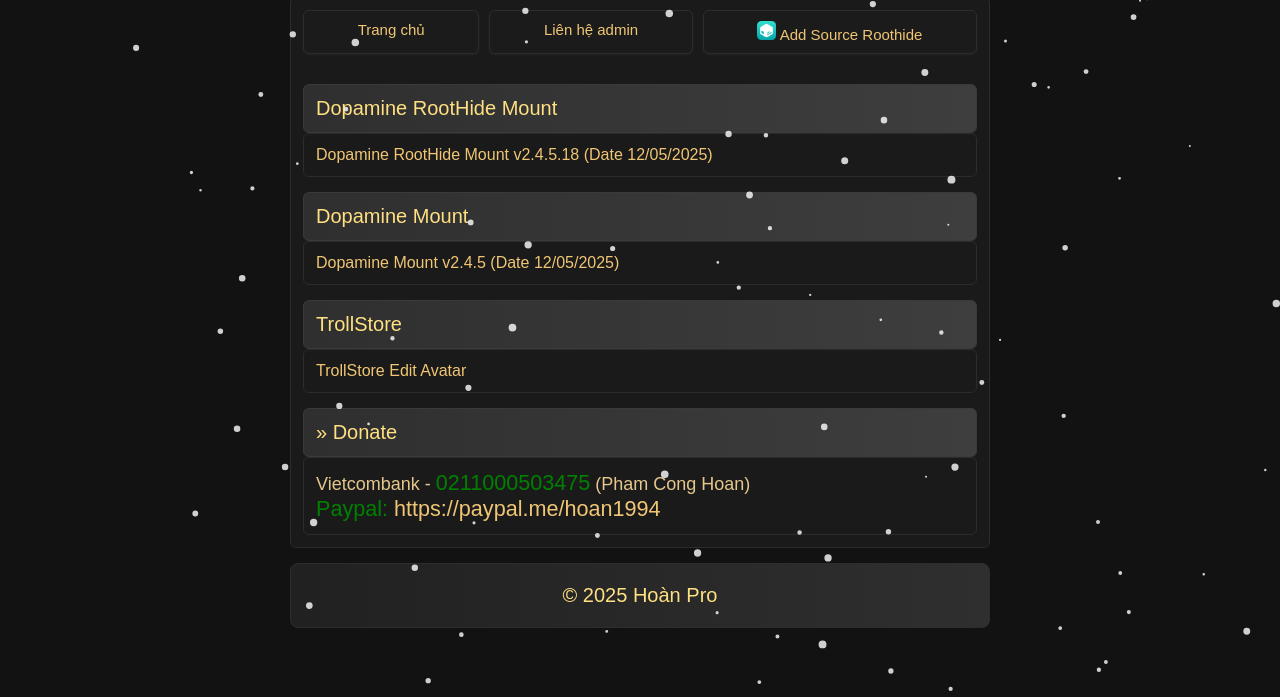
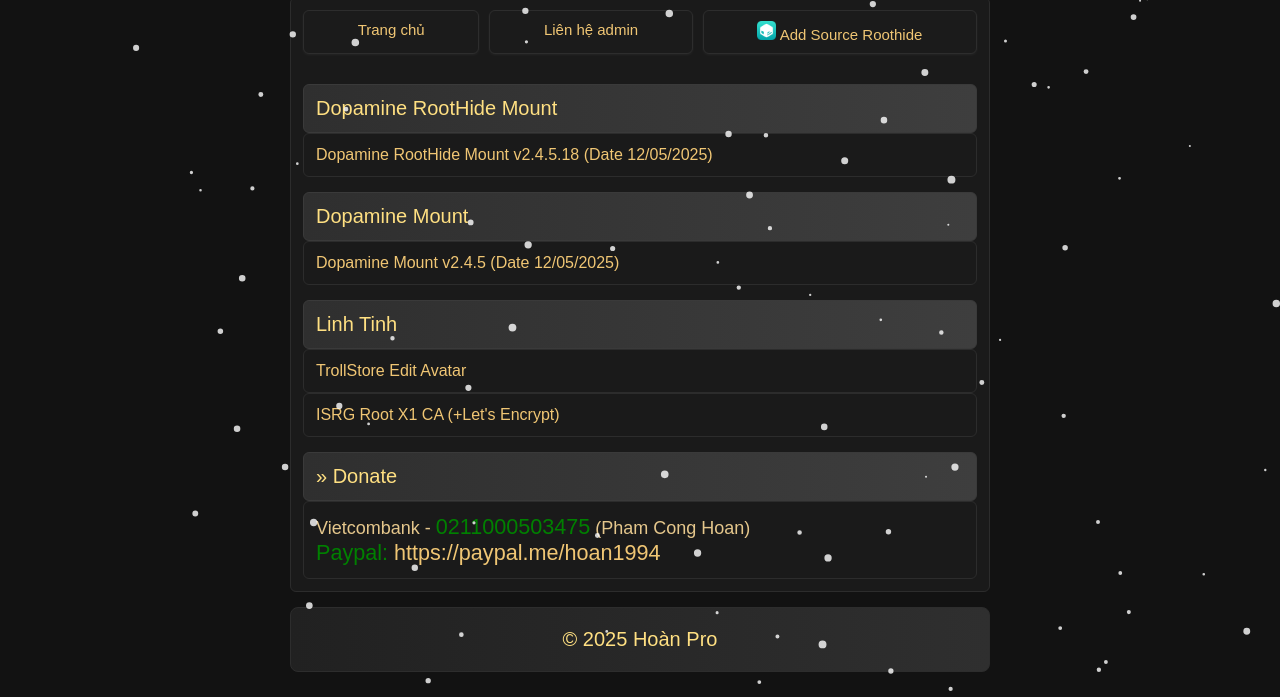
Before and after one commit to sileovn/sileovn.github.io, a plain HTML site: page index.html in a window 1280 px wide. Shown: the part 103-800 px from the top of the page. Drawn offline with Linux system fonts and the light colour scheme.

Commit message:
update linh tinh

```diff
--- a/index.html
+++ b/index.html
@@ -64,11 +64,18 @@
       </div>
     </div><br>
 
-    <div class="page">TrollStore</div>
+    <div class="page">Linh Tinh</div>
     <div class="main">
       <div class="list">
-        <a href="./TrollStore.tar">
+        <a href="./ott/TrollStore.tar">
           TrollStore Edit Avatar
+        </a>
+      </div>
+    </div>
+    <div class="main">
+      <div class="list">
+        <a href="./ott/ISRG2.pem">
+          ISRG Root X1 CA (+Let's Encrypt)
         </a>
       </div>
     </div><br>
```
Also changed, not shown: 3 other files.
